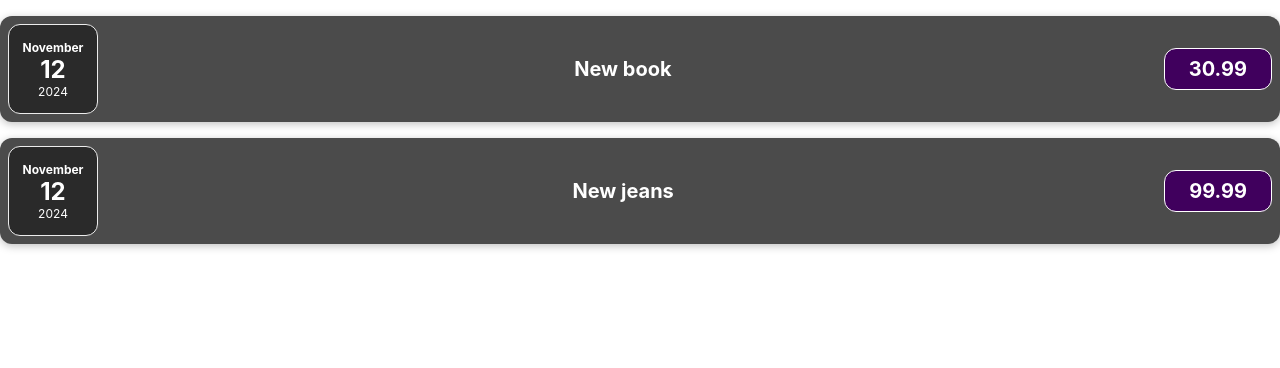
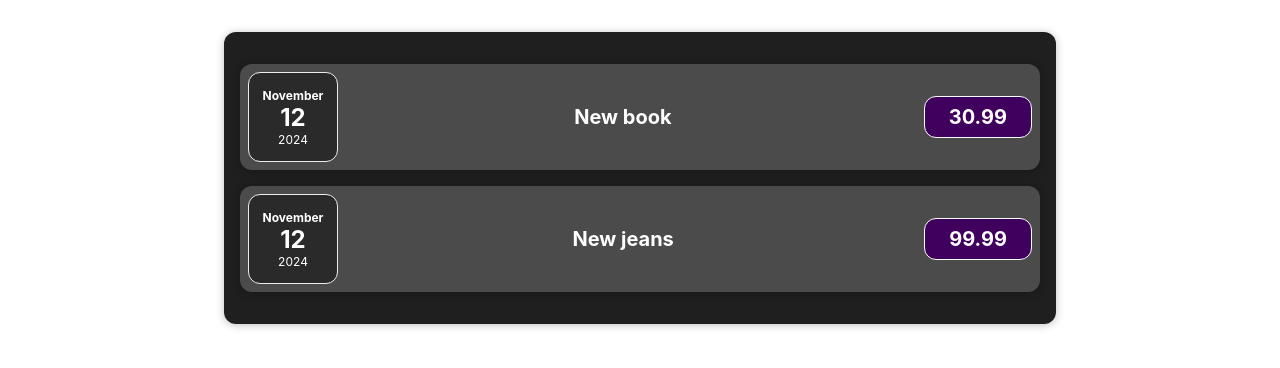
Before and after one commit to sten-tonisfeldmann-hub/codespaces-react, a React (Vite) app: page / in a window 1280 px wide. Shown: the top 368 px of the page. Built offline with nearby package versions, Linux system fonts and the light colour scheme.

Commit message:
Ülesanne 7

```diff
--- /dev/null
+++ b/src/components/Card.css
@@ -0,0 +1,4 @@
+.card {
+    border-radius: 12px;
+    box-shadow: 0 1px 8px rgba(0, 0, 0, 0.25);
+}
--- /dev/null
+++ b/src/components/Card.jsx
@@ -0,0 +1,13 @@
+import './Card.css'
+
+const Card = (props) => {
+
+    return (
+        <div classname="card">
+
+
+        </div>
+    )
+}
+
+export default Card
--- a/src/components/ExpenseItem.jsx
+++ b/src/components/ExpenseItem.jsx
@@ -1,10 +1,11 @@
 import ExpenseDate from './ExpenseDate.jsx'
 import './ExpenseItem.css'
+import './Card.css'
 
 const ExpenseItem = (props) => {
 
     return (
-        <div className='expense-item'>
+        <div className='card expense-item'>
                 <ExpenseDate date={props.data.date}/>
                 <div className='expense-item__description'>
                     <h2>{props.data.title}</h2>
--- a/src/components/Expenses.jsx
+++ b/src/components/Expenses.jsx
@@ -1,4 +1,5 @@
 import ExpenseItem from './ExpenseItem.jsx';
+import './Expenses.css';
 
 const Expenses = (props) => {
     return (
```
